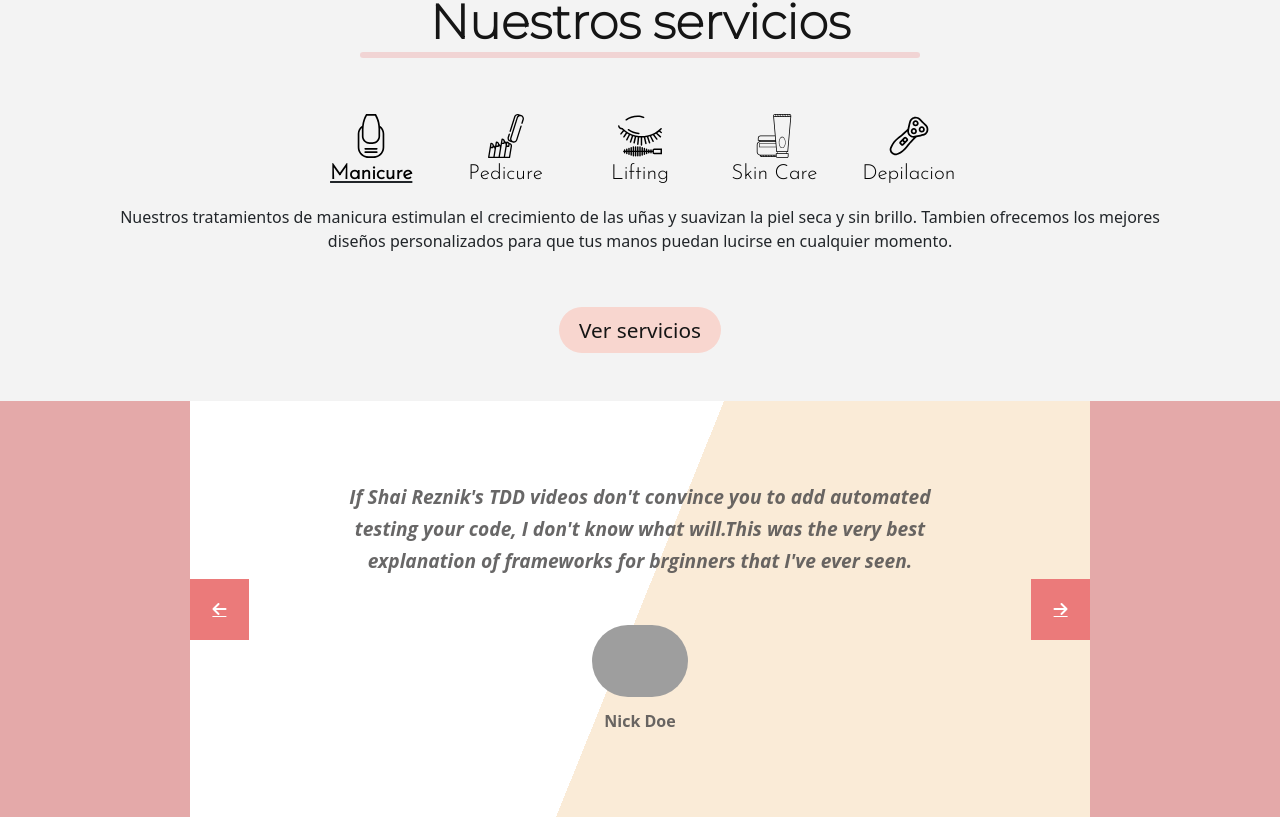
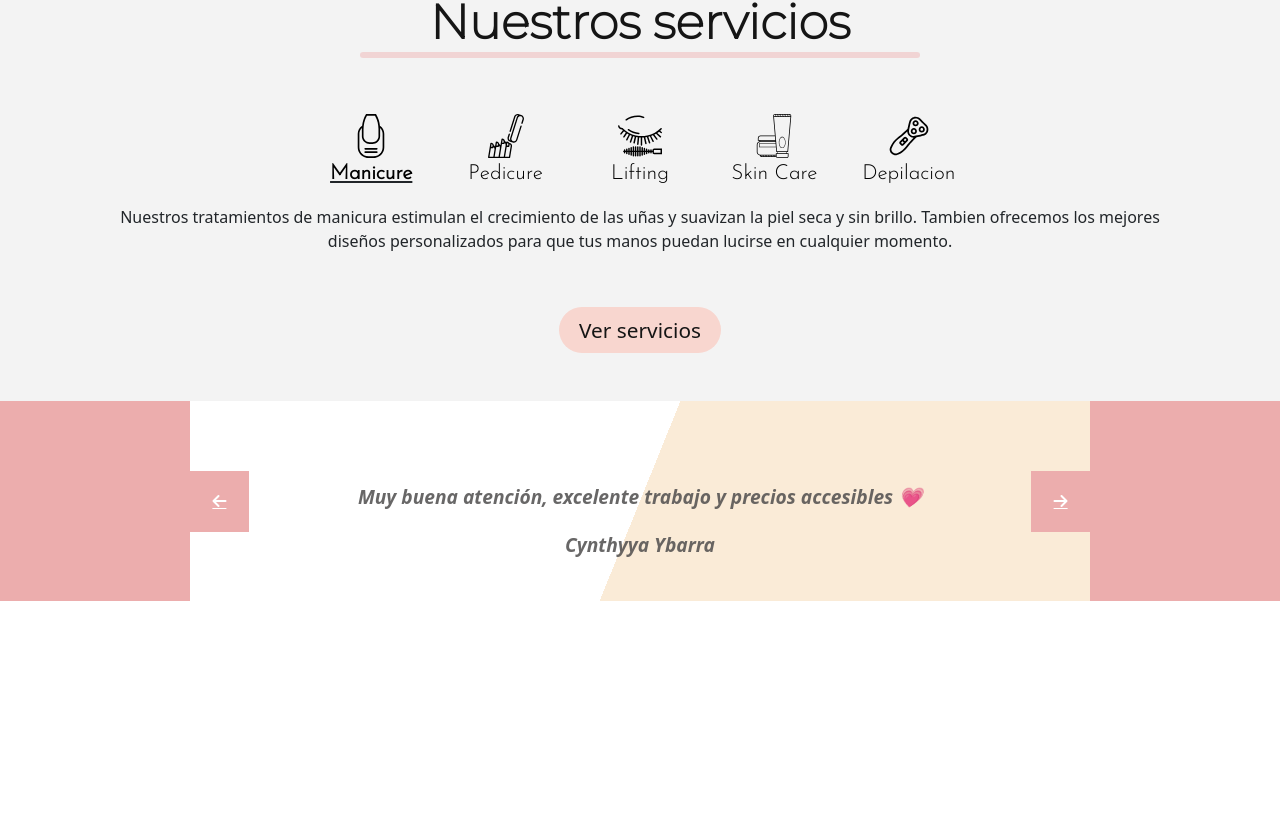
Before and after one commit to FedeNLencina/Floransbelleza, a React (Vite) app: page / in a window 1280 px wide. Shown: the part 1626-2443 px from the top of the page. After the commit the page ends 2227 px from the top, so only its background shows below. Built offline with nearby package versions, Linux system fonts and the light colour scheme; grey boxes are pictures that could not be loaded; a web font is replaced by a local one.

Commit message:
feat: 🎸 add testimonilas data

```diff
--- a/src/components/testimonials/Testimonials.jsx
+++ b/src/components/testimonials/Testimonials.jsx
@@ -1,5 +1,6 @@
 import React from "react";
 import "./testimonials.css";
+import { testimonials } from "../../services/testimonials";
 
 export function Testimonials() {
   return (
@@ -7,19 +8,31 @@ export function Testimonials() {
       <div class="container">
         <div id="demo" class="carousel slide" data-bs-ride="true">
           <div class="carousel-inner">
-            <div class="carousel-item active">
-              <div class="carousel-caption">
-                <p>
-                  If Shai Reznik's TDD videos don't convince you to add
-                  automated testing your code, I don't know what will.This was
-                  the very best explanation of frameworks for brginners that
-                  I've ever seen.
-                </p>
-                <img src="https://i.imgur.com/lE89Aey.jpg" />
-                <div id="image-caption">Nick Doe</div>
-              </div>
-            </div>
-            <div class="carousel-item ">
+            {testimonials.map((testimonial, index) => {
+              return (
+                <div
+                  key={index}
+                  class={`carousel-item ${index === 0 ? "active" : ""}`}
+                >
+                  <div class="carousel-caption carouselContentContainer">
+                    <p>{testimonial.description}</p>
+
+                    <div id="image-caption">{testimonial.name}</div>
+                  </div>
+                </div>
+              );
+            })}
+            {/* <div class="carousel-caption">
+              <p>
+                If Shai Reznik's TDD videos don't convince you to add automated
+                testing your code, I don't know what will.This was the very best
+                explanation of frameworks for brginners that I've ever seen.
+              </p>
+              <img src="https://i.imgur.com/lE89Aey.jpg" />
+              <div id="image-caption">Nick Doe</div>
+            </div> */}
+
+            {/* <div class="carousel-item ">
               <div class="carousel-caption">
                 <p>
                   If Shai Reznik's TDD videos don't convince you to add
@@ -42,7 +55,7 @@ export function Testimonials() {
                 <img src="https://i.imgur.com/jQWThIn.jpg" class="img-fluid" />
                 <div id="image-caption">Harry Mon</div>
               </div>
-            </div>
+            </div> */}
           </div>
           <a
             class="carousel-control-prev"
--- a/src/components/testimonials/testimonials.css
+++ b/src/components/testimonials/testimonials.css
@@ -1,7 +1,7 @@
 .testimonialsContainer {
   display: flex;
   align-items: center;
-  background-color: rgb(228, 169, 169);
+  background-color: rgb(236, 173, 173);
   font-family: "Open Sans";
 }
 #demo {
@@ -19,7 +19,9 @@
   font-style: italic;
   font-weight: bold;
   line-height: 2rem;
+  height: 25vh;
 }
+
 @media (max-width: 767px) {
   .carousel-caption {
     position: initial;
@@ -33,32 +35,9 @@
     line-height: 1.5rem;
   }
 }
-.carousel-caption img {
-  width: 6rem;
-  border-radius: 5rem;
-  margin-top: 2rem;
-}
-@media (max-width: 767px) {
-  .carousel-caption img {
-    width: 4rem;
-    border-radius: 4rem;
-    margin-top: 1rem;
-  }
-}
-#image-caption {
-  font-style: normal;
-  font-size: 1rem;
-  margin-top: 0.5rem;
-}
-@media (max-width: 767px) {
-  #image-caption {
-    font-style: normal;
-    font-size: 0.6rem;
-    margin-top: 0.5rem;
-  }
-}
+
 i {
-  background-color: rgb(235, 122, 122);
+  background-color: rgb(236, 173, 173);
   padding: 1.4rem;
 }
 @media (max-width: 767px) {
--- /dev/null
+++ b/src/services/testimonials.js
@@ -0,0 +1,38 @@
+export const testimonials = [
+  {
+    id: 1,
+    name: "Cynthyya Ybarra",
+    description:
+      "Muy buena atención, excelente trabajo y precios accesibles 💗",
+  },
+  {
+    id: 2,
+    name: "Silvana Giserman",
+    description:
+      "Excelente profesionales!! Artistas de primera. Salis renovada!! Super recomendable!",
+  },
+  {
+    id: 3,
+    name: "Kyna Dani",
+    description:
+      "Viste esos lugares donde entras y no querés salir? Bueno ASI . Es la cita perfecta con ellas ! Las Amo ❤️",
+  },
+  {
+    id: 4,
+    name: "Cecilia Herrera",
+    description:
+      "Hermoso espacio para dedicarse un lindo momento para una misma. La atención es excelente y la calidad de los trabajos también! Muy recomendable!",
+  },
+  {
+    id: 6,
+    name: "Sandra Orellana",
+    description:
+      "Es un excelente lugar !! Las chicas trabajan con una gran profesionalidad!!!",
+  },
+  {
+    id: 7,
+    name: "Florencia Maldonado",
+    description:
+      "Hermoso lugar! Las chicas te hacen sentir muy cómoda y el servicio es excelente 👏🏻.",
+  },
+];
```
